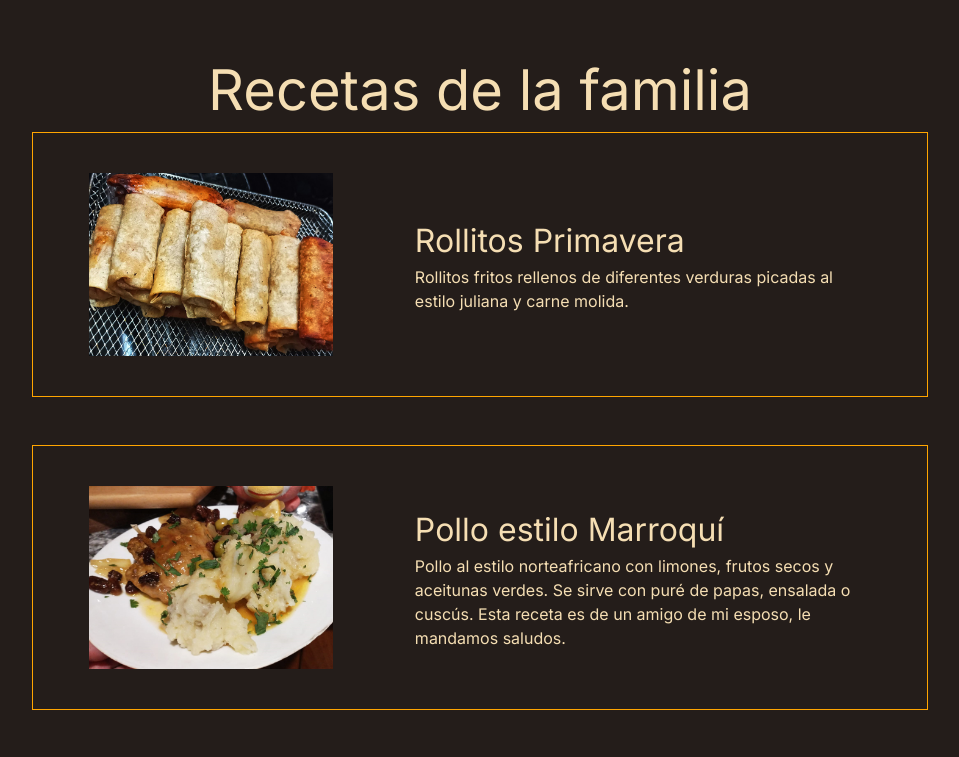
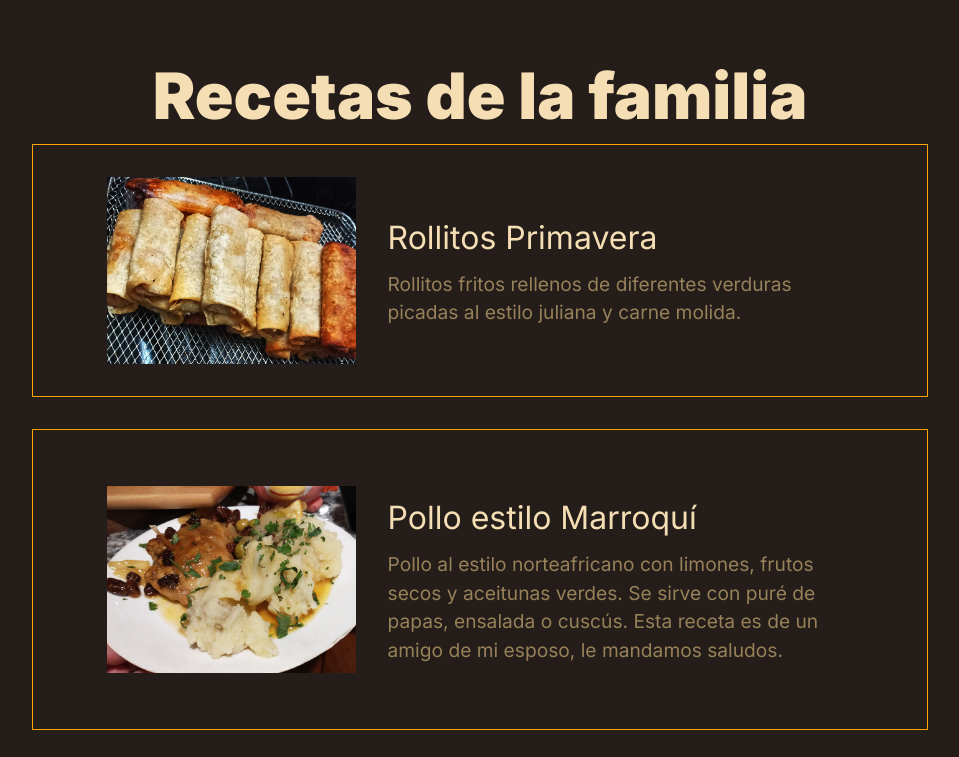
Before and after one commit to mabysmal/recetario, a Next.js app: page / in a window 1280 px wide. Shown: the top 757 px of the page, without its empty margins (160-1119 px from the left). Built offline with nearby package versions, Linux system fonts and the light colour scheme.

Commit message:
spacing between h3 and p, title styling

```diff
--- a/app/styles.css
+++ b/app/styles.css
@@ -5,11 +5,12 @@ body {
 
 .title {
   color: wheat;
-  font-size: 350%;
+  font-size: 400%;
   text-align: center;
   justify-content: center;
   display: flex;
   padding-top: 3rem;
+  font-weight: 900;
 }
 
 div.card-content {
@@ -19,16 +20,17 @@ div.card-content {
   align-items: center;
   align-content: space-around;
   width: 70%;
-  margin-bottom: 3rem;
+  margin-bottom: 2rem;
 }
 
 div.text-cards {
   flex-flow: column;
   display: flex;
   order: 1;
-  width: 66%;
-  text-decoration: none;
-  padding-left: 10%;
+  width: 60%;
+  text-decoration: solid;
+  padding: 2rem;
+
 }
 
 img.cardimg {
@@ -42,18 +44,21 @@ img.cardimg {
   color: wheat;
   font-size: 2rem;
   text-decoration: none;
+  margin-bottom: 0;
 }
 
 .card-content p {
-  color: wheat;
-  font-size: 1rem;
+  color: rgb(151, 129, 88);
+  font-size: 1.2rem;
   text-decoration: none;
+  margin-top: 0.5rem;
+
 }
 
 .card-content {
   border: solid orange 1px;
   justify-content: center;
-  padding: 2.5rem;
+  padding: 2rem;
   margin-right: auto;
   margin-left: auto;
 
```
